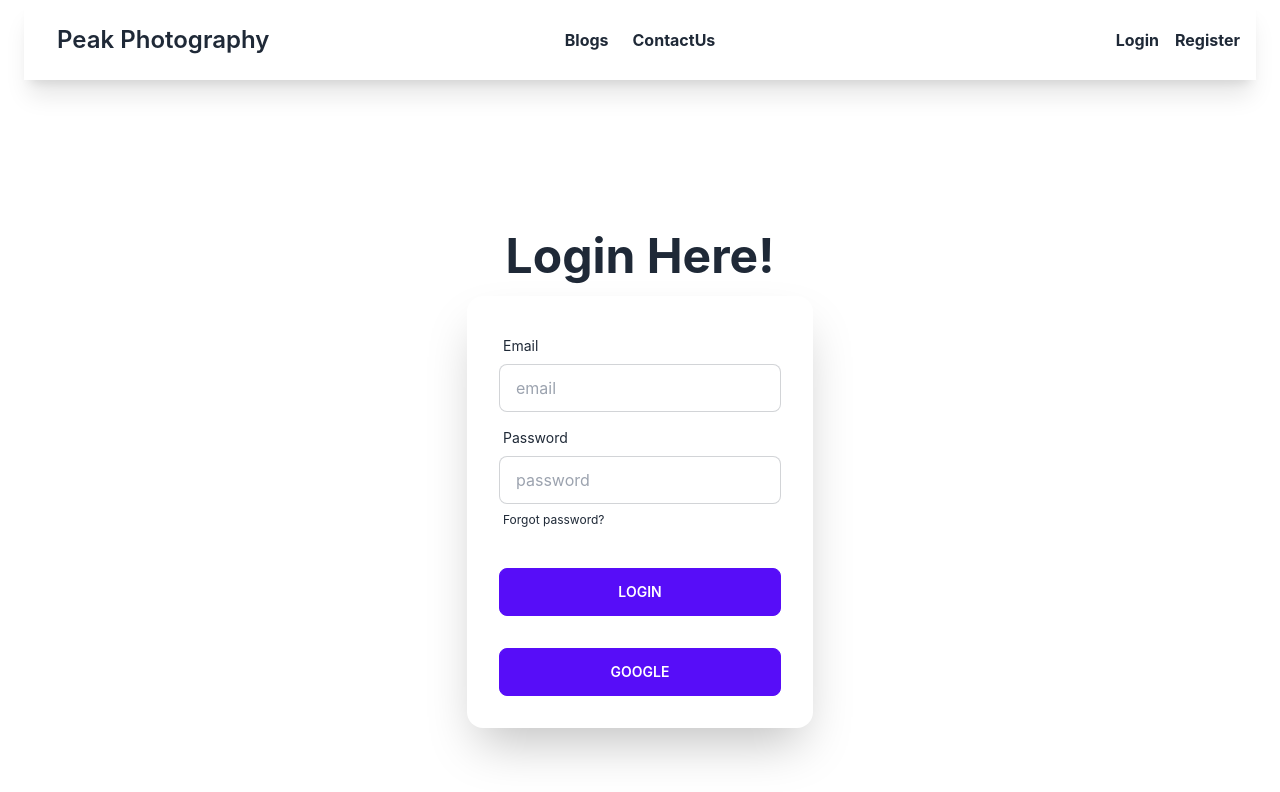
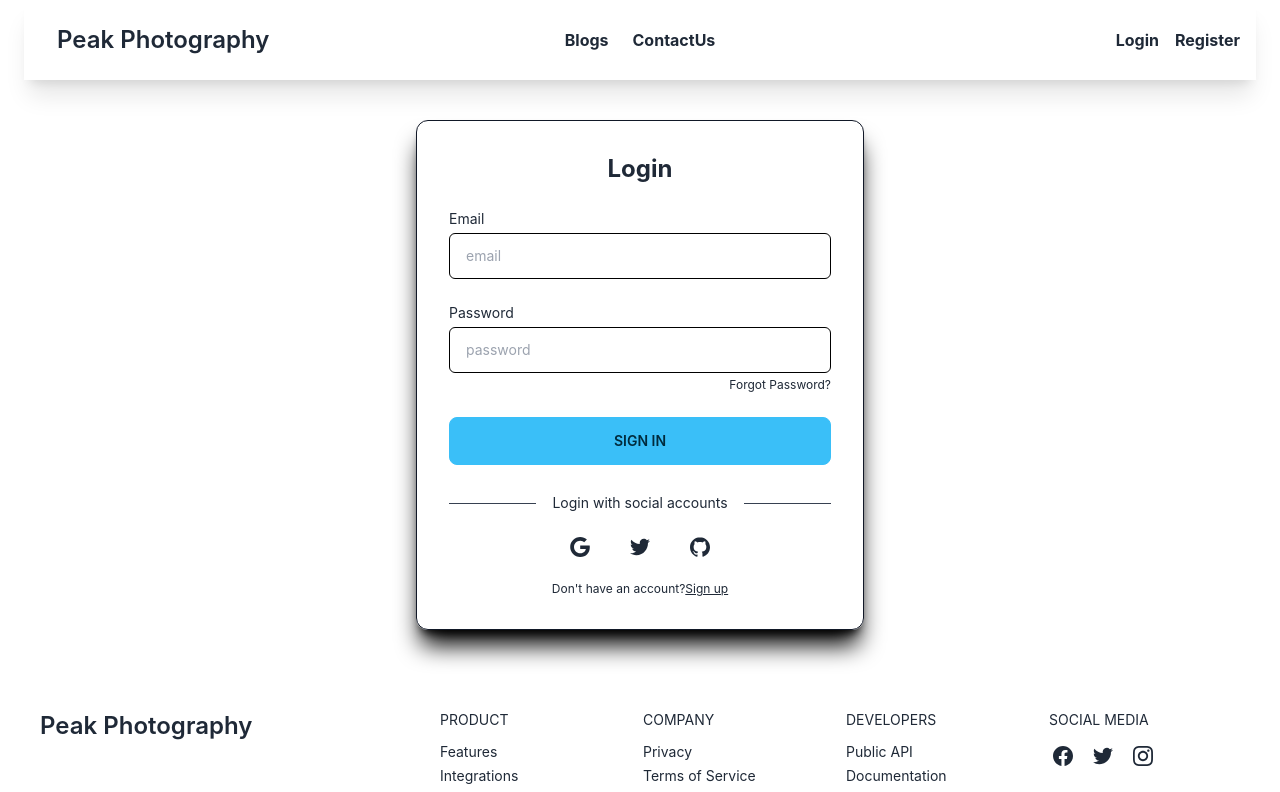
Before and after one commit to Rakibul-Hasan07/service-website-client, a React (Create React App) app: page /login in a window 1280 px wide. Shown: the top 792 px of the page. Built offline with nearby package versions, Linux system fonts and the light colour scheme; no server answers.

Commit message:
create gallery

```diff
--- a/package.json
+++ b/package.json
@@ -12,6 +12,7 @@
     "react": "^18.2.0",
     "react-dom": "^18.2.0",
     "react-grid-gallery": "^1.0.0",
+    "react-hot-toast": "^2.4.1",
     "react-photo-view": "^1.2.2",
     "react-router-dom": "^6.4.3",
     "react-scripts": "5.0.1",
--- a/src/Pages/Home/Home/Contact/Contact.js
+++ b/src/Pages/Home/Home/Contact/Contact.js
@@ -2,8 +2,7 @@
 import { AuthContext } from '../../../../AuthProvider/AuthProvider';
 
 const Contact = () => {
-    const {user} = useContext(AuthContext)
-    console.log(user)
+    const { user } = useContext(AuthContext)
     return (
         <div className="grid max-w-screen-xl grid-cols-1 gap-8 px-8 py-4 mx-auto rounded-lg md:grid-cols-2 md:px-12 lg:px-16 xl:px-32 dark:bg-gray-800 dark:text-gray-100">
             <div className="flex flex-col justify-between">
@@ -26,7 +25,7 @@
                     <label for="message" className="text-sm">Message</label>
                     <textarea id="message" rows="3" className="w-full p-3  border-2 border-black rounded dark:bg-gray-800"></textarea>
                 </div>
-                <button type="submit" className="w-full p-3 btn btn-info text-sm font-bold tracki uppercase rounded dark:bg-violet-400 dark:text-gray-900">Send Message</button>
+                <button type="submit" className="w-full p-3 btn btn-info text-sm font-bold tracki uppercase rounded dark:bg-violet-400 dark:text-gray-900" disabled={!user?.uid}>Send Message</button>
             </form>
         </div>
     );
--- a/src/Pages/Login/Login.js
+++ b/src/Pages/Login/Login.js
@@ -1,11 +1,13 @@
 import React, { useContext, useState } from 'react';
-import { useLocation, useNavigate } from 'react-router-dom';
+import { Link, useLocation, useNavigate } from 'react-router-dom';
 import { AuthContext } from '../../AuthProvider/AuthProvider';
 import useTitle from '../../useTitle/useTitle';
+import { toast } from 'react-hot-toast';
 
 const Login = () => {
     const { login, googleLogin } = useContext(AuthContext)
     const [userInfo, setUserInfo] = useState({});
+    const [loginError, setLoginError] = useState("")
     const navigate = useNavigate();
     const location = useLocation();
     const from = location.state?.from?.pathname || '/';
@@ -16,10 +18,19 @@
         login(userInfo.email, userInfo.password)
             .then(result => {
                 const user = result.user;
+                toast.success("Login Successfully")
                 navigate(from, { replace: true })
                 console.log(user);
             })
-            .catch(err => console.log(err))
+            .catch(err => {
+                if (err) {
+                    setLoginError(err)
+                }
+                else {
+                    setLoginError("")
+                }
+                console.log(err)
+            })
     }
     const handleInput = (event) => {
         event.preventDefault();
@@ -35,41 +46,57 @@
                 const user = result.user;
                 console.log(user);
             })
-            .catch(err => console.log(err))
+            .catch(err => {
+                toast.error(err?.message)
+                console.log(err)
+            })
     }
     return (
-        <div>
-            <div className="hero min-h-screen">
-                <div className="hero-content flex-col">
-                    <div className="text-center">
-                        <h1 className="text-5xl font-bold">Login Here!</h1>
+        <div className='flex justify-center my-10'>
+            <div className="w-full max-w-md p-8 space-y-3 rounded-xl border border-gray-900 shadow-xl shadow-black dark:text-gray-100">
+                <h1 className="text-2xl font-bold text-center">Login</h1>
+                <form onClick={handleLogin} novalidate="" action="" className="space-y-6">
+                    <div className="space-y-1 text-sm">
+                        <p className='text-red-600'>{loginError?.message}</p>
                     </div>
-                    <div className="card flex-shrink-0 w-full max-w-sm shadow-2xl bg-base-100">
-                        <form onClick={handleLogin} className="card-body">
-                            <div className="form-control">
-                                <label className="label">
-                                    <span className="label-text">Email</span>
-                                </label>
-                                <input onChange={handleInput} type="email" name='email' placeholder="email" className="input input-bordered" />
-                            </div>
-                            <div className="form-control">
-                                <label className="label">
-                                    <span className="label-text">Password</span>
-                                </label>
-                                <input onChange={handleInput} type="password" name='password' placeholder="password" className="input input-bordered" />
-                                <label className="label">
-                                    <a href="#" className="label-text-alt link link-hover">Forgot password?</a>
-                                </label>
-                            </div>
-                            <div className="form-control mt-6">
-                                <button type='submit' className="btn btn-primary">Login</button>
-                            </div>
-                            <div className="form-control mt-6">
-                                <button onClick={handleGoogleLogin} type='submit' className="btn btn-primary">Google</button>
-                            </div>
-                        </form>
+                    <div className="space-y-1 text-sm">
+                        <label for="username" className="block dark:text-gray-400">Email</label>
+                        <input onChange={handleInput} type="email" name='email' placeholder="email" className="w-full px-4 py-3 border border-black rounded-md dark:border-gray-700 dark:bg-gray-900 dark:text-gray-100 focus:dark:border-violet-400" />
                     </div>
+                    <div className="space-y-1 text-sm">
+                        <label for="password" className="block dark:text-gray-400">Password</label>
+                        <input onChange={handleInput} type="password" name='password' placeholder="password" className="w-full px-4 py-3  border border-black rounded-md dark:border-gray-700 dark:bg-gray-900 dark:text-gray-100 focus:dark:border-violet-400" />
+                        <div className="flex justify-end text-xs dark:text-gray-400">
+                            <a rel="noopener noreferrer" href="#">Forgot Password?</a>
+                        </div>
+                    </div>
+                    <button className="block btn btn-info w-full p-3 text-center rounded-lg dark:text-gray-900 dark:bg-violet-400">Sign in</button>
+                </form>
+                <div className="flex items-center pt-4 space-x-1">
+                    <div className="flex-1 h-px  sm:w-16 bg-gray-700"></div>
+                    <p className="px-3 text-sm dark:text-gray-400">Login with social accounts</p>
+                    <div className="flex-1 h-px sm:w-16 bg-gray-700"></div>
                 </div>
+                <div className="flex justify-center space-x-4">
+                    <button onClick={handleGoogleLogin} type='submit' aria-label="Log in with Google" className="p-3 rounded-sm">
+                        <svg xmlns="http://www.w3.org/2000/svg" viewBox="0 0 32 32" className="w-5 h-5 fill-current">
+                            <path d="M16.318 13.714v5.484h9.078c-0.37 2.354-2.745 6.901-9.078 6.901-5.458 0-9.917-4.521-9.917-10.099s4.458-10.099 9.917-10.099c3.109 0 5.193 1.318 6.38 2.464l4.339-4.182c-2.786-2.599-6.396-4.182-10.719-4.182-8.844 0-16 7.151-16 16s7.156 16 16 16c9.234 0 15.365-6.49 15.365-15.635 0-1.052-0.115-1.854-0.255-2.651z"></path>
+                        </svg>
+                    </button>
+                    <button aria-label="Log in with Twitter" className="p-3 rounded-sm">
+                        <svg xmlns="http://www.w3.org/2000/svg" viewBox="0 0 32 32" className="w-5 h-5 fill-current">
+                            <path d="M31.937 6.093c-1.177 0.516-2.437 0.871-3.765 1.032 1.355-0.813 2.391-2.099 2.885-3.631-1.271 0.74-2.677 1.276-4.172 1.579-1.192-1.276-2.896-2.079-4.787-2.079-3.625 0-6.563 2.937-6.563 6.557 0 0.521 0.063 1.021 0.172 1.495-5.453-0.255-10.287-2.875-13.52-6.833-0.568 0.964-0.891 2.084-0.891 3.303 0 2.281 1.161 4.281 2.916 5.457-1.073-0.031-2.083-0.328-2.968-0.817v0.079c0 3.181 2.26 5.833 5.26 6.437-0.547 0.145-1.131 0.229-1.724 0.229-0.421 0-0.823-0.041-1.224-0.115 0.844 2.604 3.26 4.5 6.14 4.557-2.239 1.755-5.077 2.801-8.135 2.801-0.521 0-1.041-0.025-1.563-0.088 2.917 1.86 6.36 2.948 10.079 2.948 12.067 0 18.661-9.995 18.661-18.651 0-0.276 0-0.557-0.021-0.839 1.287-0.917 2.401-2.079 3.281-3.396z"></path>
+                        </svg>
+                    </button>
+                    <button aria-label="Log in with GitHub" className="p-3 rounded-sm">
+                        <svg xmlns="http://www.w3.org/2000/svg" viewBox="0 0 32 32" className="w-5 h-5 fill-current">
+                            <path d="M16 0.396c-8.839 0-16 7.167-16 16 0 7.073 4.584 13.068 10.937 15.183 0.803 0.151 1.093-0.344 1.093-0.772 0-0.38-0.009-1.385-0.015-2.719-4.453 0.964-5.391-2.151-5.391-2.151-0.729-1.844-1.781-2.339-1.781-2.339-1.448-0.989 0.115-0.968 0.115-0.968 1.604 0.109 2.448 1.645 2.448 1.645 1.427 2.448 3.744 1.74 4.661 1.328 0.14-1.031 0.557-1.74 1.011-2.135-3.552-0.401-7.287-1.776-7.287-7.907 0-1.751 0.62-3.177 1.645-4.297-0.177-0.401-0.719-2.031 0.141-4.235 0 0 1.339-0.427 4.4 1.641 1.281-0.355 2.641-0.532 4-0.541 1.36 0.009 2.719 0.187 4 0.541 3.043-2.068 4.381-1.641 4.381-1.641 0.859 2.204 0.317 3.833 0.161 4.235 1.015 1.12 1.635 2.547 1.635 4.297 0 6.145-3.74 7.5-7.296 7.891 0.556 0.479 1.077 1.464 1.077 2.959 0 2.14-0.020 3.864-0.020 4.385 0 0.416 0.28 0.916 1.104 0.755 6.4-2.093 10.979-8.093 10.979-15.156 0-8.833-7.161-16-16-16z"></path>
+                        </svg>
+                    </button>
+                </div>
+                <p className="text-xs text-center sm:px-6 dark:text-gray-400">Don't have an account?
+                    <Link to="/register" className='underline'>Sign up</Link>
+                </p>
             </div>
         </div>
     );
--- a/src/Pages/Register/Register.js
+++ b/src/Pages/Register/Register.js
@@ -1,9 +1,11 @@
 import React, { useContext, useState } from 'react';
 import { AuthContext } from '../../AuthProvider/AuthProvider';
 import useTitle from '../../useTitle/useTitle';
+import { Link } from 'react-router-dom';
 
 const Register = () => {
-    const {createUser, updateUser} = useContext(AuthContext)
+    const { createUser, updateUser } = useContext(AuthContext)
+    const [registerError, setRegisterError] = useState('')
     const [userInfo, setUserInfo] = useState({});
     useTitle('Register')
     const handleRegister = (event) => {
@@ -14,10 +16,18 @@
                 const user = result.user;
                 console.log(user);
                 updateUser(userInfo.name, userInfo.url)
-            .then(()=>{})
+                    .then(() => { })
                     .catch(err => console.log(err))
             })
-        .catch(err => console.log(err))
+            .catch(err => {
+                if (err) {
+                    setRegisterError(err)
+                }
+                else {
+                    setRegisterError('')
+                }
+                console.log(err)
+            })
     }
     const handleInput = (event) => {
         event.preventDefault();
@@ -28,47 +38,34 @@
         setUserInfo(newUser)
     }
     return (
-        <div>
-            <div className="hero min-h-screen">
-                <div className="hero-content flex-col">
-                    <div className="text-center">
-                        <h1 className="text-5xl font-bold">Register Here!</h1>
+        <div className='flex justify-center my-10'>
+            <div className="w-full max-w-md p-8 space-y-3 rounded-xl border border-gray-900 shadow-xl shadow-black dark:bg-gray-900 dark:text-gray-100">
+                <h1 className="text-2xl font-bold text-center">Register</h1>
+                <form onClick={handleRegister} novalidate="" action="" className="space-y-6">
+                    <div className="space-y-1 text-sm">
+                        <p className='text-red-600'>{registerError?.message}</p>
                     </div>
-                    <div className="card flex-shrink-0 w-full max-w-sm shadow-2xl bg-base-100">
-                        <form onClick={handleRegister} className="card-body">
-                            <div className="form-control">
-                                <label className="label">
-                                    <span className="label-text">Name</span>
-                                </label>
-                                <input onChange={handleInput} type="text" name='name' placeholder="name" className="input input-bordered" />
+                    <div className="space-y-1 text-sm">
+                        <label for="username" className="block dark:text-gray-400">Name</label>
+                        <input onChange={handleInput} type="text" name='name' placeholder="name" className="w-full px-4 py-3 border border-black rounded-md dark:border-gray-700 dark:bg-gray-900 dark:text-gray-100 focus:dark:border-violet-400" />
                     </div>
-                            <div className="form-control">
-                                <label className="label">
-                                    <span className="label-text">Image</span>
-                                </label>
-                                <input onChange={handleInput} type="url" name='url' placeholder="image-url" className="input input-bordered" />
+                    <div className="space-y-1 text-sm">
+                        <label for="password" className="block dark:text-gray-400">Image</label>
+                        <input onChange={handleInput} type="url" name='url' placeholder="image-url" className="w-full px-4 py-3  border border-black rounded-md dark:border-gray-700 dark:bg-gray-900 dark:text-gray-100 focus:dark:border-violet-400" />
                     </div>
-                            <div className="form-control">
-                                <label className="label">
-                                    <span className="label-text">Email</span>
-                                </label>
-                                <input onChange={handleInput} type="email" name='email' placeholder="email" className="input input-bordered" />
+                    <div className="space-y-1 text-sm">
+                        <label for="password" className="block dark:text-gray-400">Email</label>
+                        <input onChange={handleInput} type="email" name='email' placeholder="email" className="w-full px-4 py-3  border border-black rounded-md dark:border-gray-700 dark:bg-gray-900 dark:text-gray-100 focus:dark:border-violet-400" />
                     </div>
-                            <div className="form-control">
-                                <label className="label">
-                                    <span className="label-text">Password</span>
-                                </label>
-                                <input onChange={handleInput} type="password" name='password' placeholder="password" className="input input-bordered" />
-                                <label className="label">
-                                    <a href="#" className="label-text-alt link link-hover">Forgot password?</a>
-                                </label>
+                    <div className="space-y-1 text-sm">
+                        <label for="password" className="block dark:text-gray-400">Password</label>
+                        <input onChange={handleInput} type="password" name='password' placeholder="password" className="w-full px-4 py-3  border border-black rounded-md dark:border-gray-700 dark:bg-gray-900 dark:text-gray-100 focus:dark:border-violet-400" />
                     </div>
-                            <div className="form-control mt-6">
-                                <button type='submit' className="btn btn-primary">Register</button>
-                            </div>
+                    <button type='submit' className="btn btn-info block w-full p-3 text-center rounded-lg dark:text-gray-900 dark:bg-violet-400">Register</button>
                 </form>
-                    </div>
-                </div>
+                <p className="text-xs text-center sm:px-6 dark:text-gray-400">Already have an account?
+                    <Link to="/login" className='underline'>Login</Link>
+                </p>
             </div>
         </div>
     );
--- a/src/Pages/Shared/Navbar/Navbar.js
+++ b/src/Pages/Shared/Navbar/Navbar.js
@@ -43,7 +43,7 @@
                                 <div className="avatar">
                                     <div className="w-6 rounded-full ring ring-primary ring-offset-base-100 ring-offset-2">
                                         {
-                                            user?.photoURL ? <img src={user?.photoURL} /> : <img src="https://i.ibb.co/9cry6kN/download-3.jpg" />
+                                            user?.photoURL ? <img title={user?.displayName} src={user?.photoURL} /> : <img title={user?.displayName} src="https://i.ibb.co/9cry6kN/download-3.jpg" />
                                         }
                                     </div>
                                 </div>
--- a/src/index.js
+++ b/src/index.js
@@ -4,12 +4,14 @@
 import App from './App';
 import reportWebVitals from './reportWebVitals';
 import AuthProvider from './AuthProvider/AuthProvider';
+import { Toaster } from 'react-hot-toast';
 
 const root = ReactDOM.createRoot(document.getElementById('root'));
 root.render(
   <React.StrictMode>
     <AuthProvider>
       <App />
+      <Toaster />
     </AuthProvider>
   </React.StrictMode>
 );
```
Also changed, not shown: 1 other file (tests, documents, lock files or other folders). Lines whose indentation alone changed are shown as unchanged.
